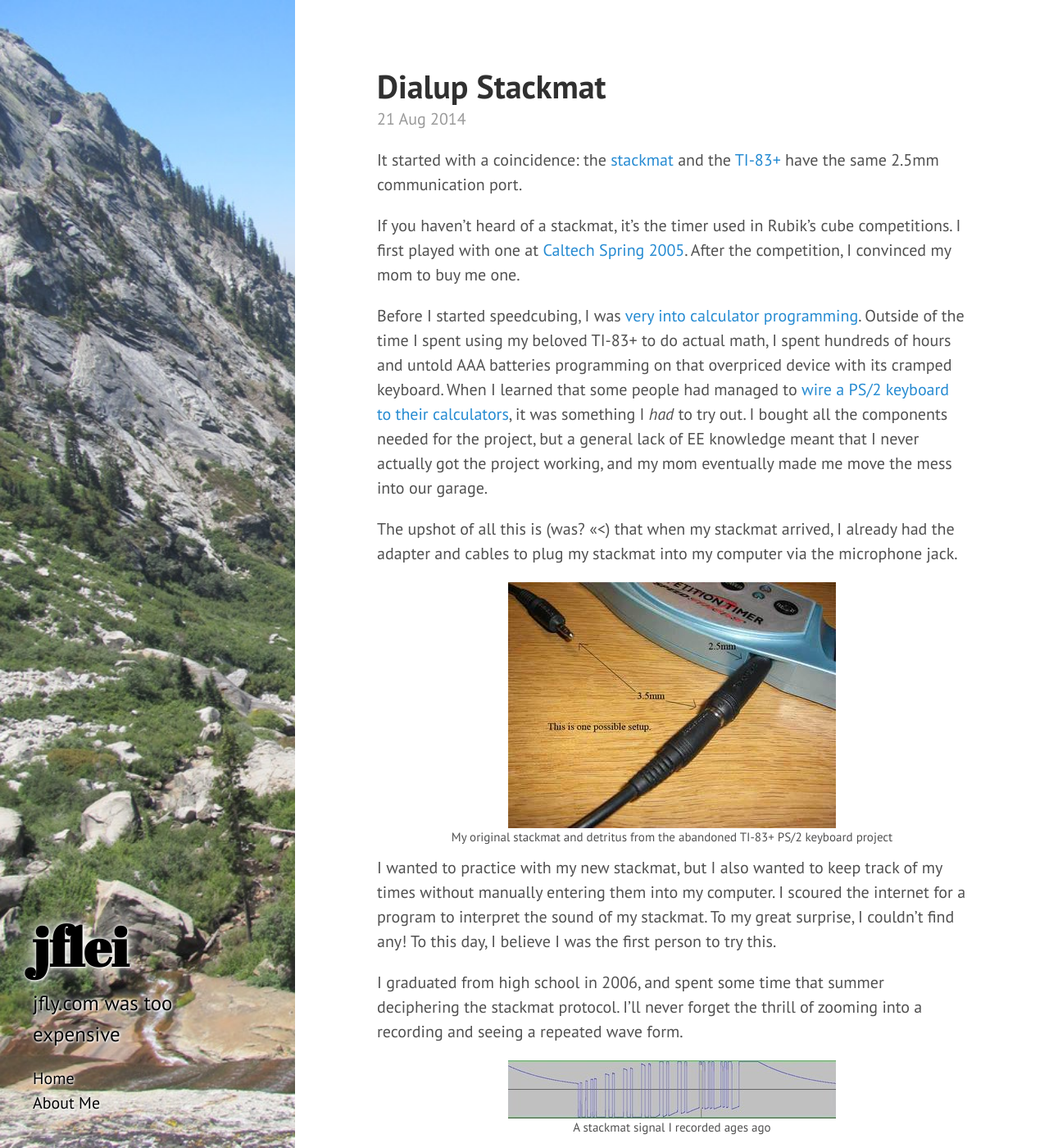
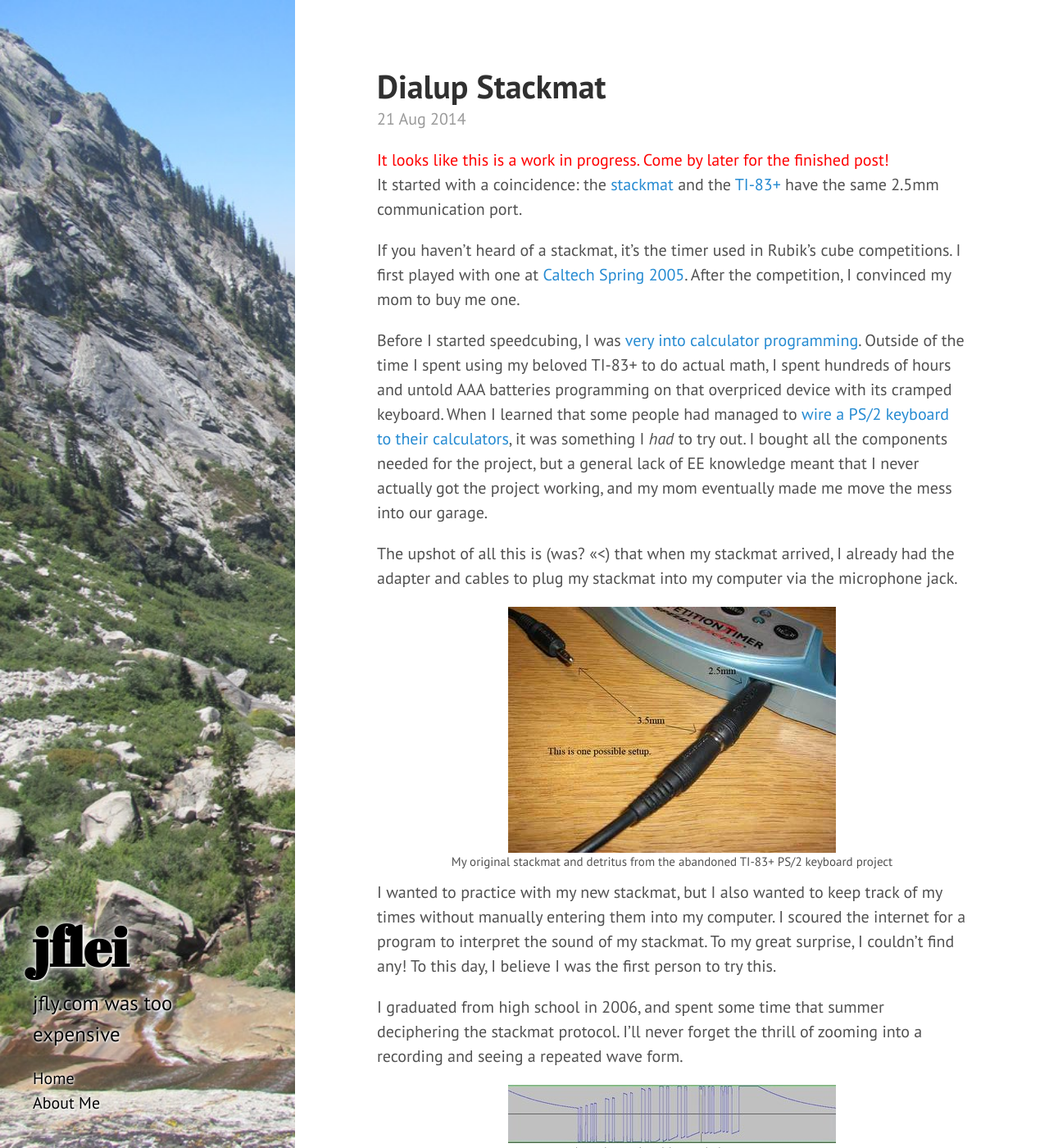
Before and after one commit to jfly/jfly.github.io, a Jekyll site: the page built from _posts/2014-08-21-dialup-stackmat.md, in a window 1280 px wide and 1400 px high. Shown: the whole window at 82% size. Built offline with Jekyll 4.4.1, drawn with Linux system fonts in a browser that asks for light colours.

Commit message:
Added nice red warning for hidden posts

```diff
--- a/_layouts/post.html
+++ b/_layouts/post.html
@@ -5,6 +5,11 @@ layout: default
 <div class="post">
   <h1 class="post-title">{{ page.title }}</h1>
   <span class="post-date">{{ page.date | date_to_string }}</span>
+  {% if page.hidden %}
+    <div class="hidden-post">
+      It looks like this is a work in progress. Come by later for the finished post!
+    </div>
+  {% endif %}
   {{ content }}
 </div>
 
--- a/public/css/jflei.css
+++ b/public/css/jflei.css
@@ -29,3 +29,7 @@ img {
     text-align: center;
     padding-bottom: 10px;
 }
+
+.hidden-post {
+    color: red;
+}
```
